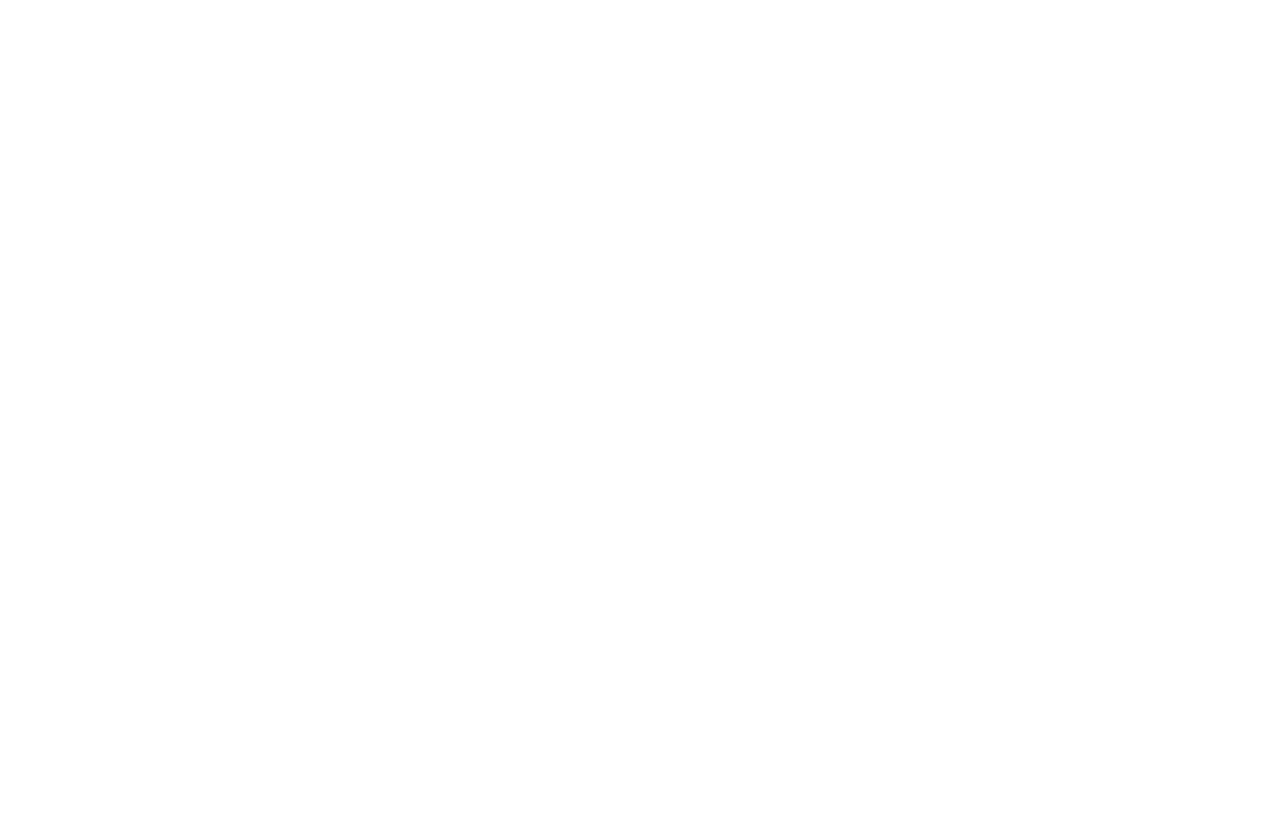
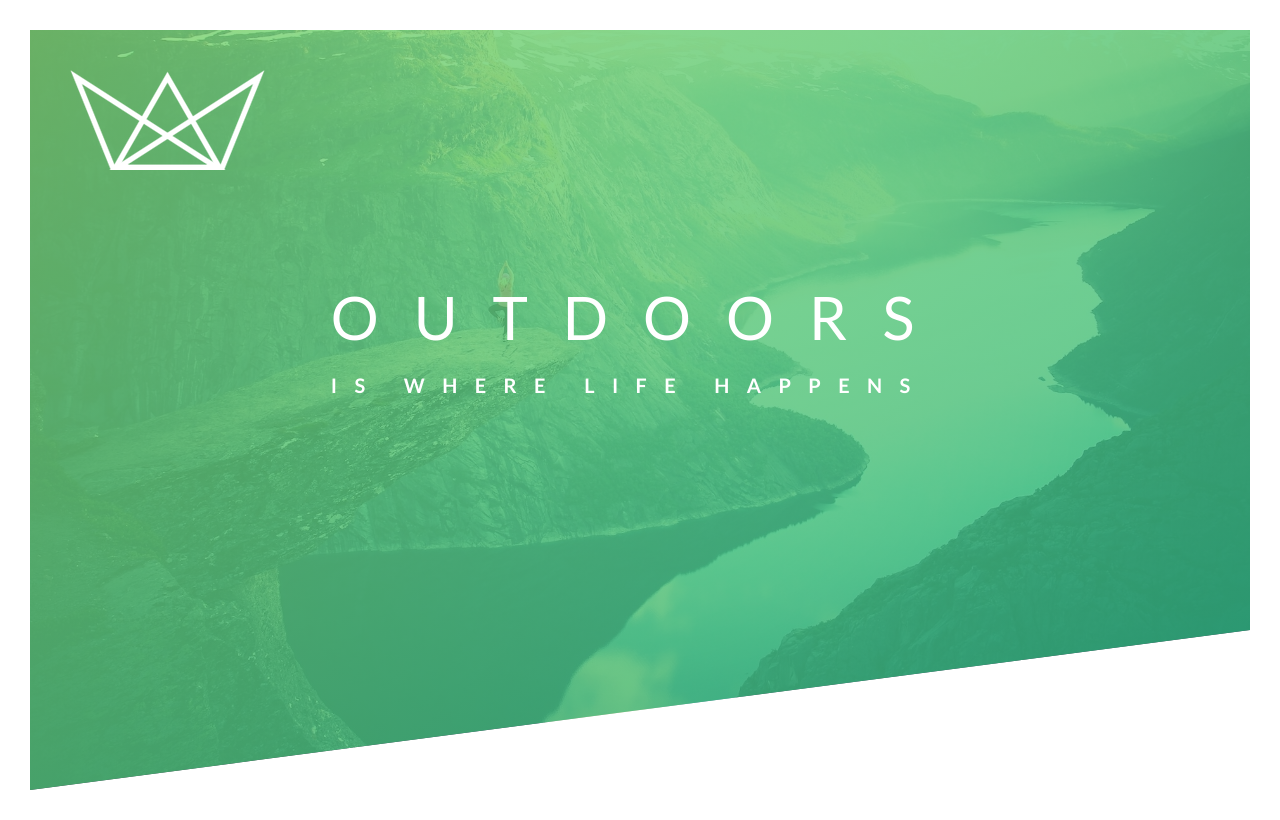
Before and after one commit to alexkarasik/natours-3, a plain HTML site: page starter/index.html in a window 1280 px wide. Drawn offline with Linux system fonts and the light colour scheme; files that its build step writes are made by us from their sources.

Commit message:
halfway through the header

```diff
--- a/starter/css/style.css
+++ b/starter/css/style.css
@@ -6,3 +6,69 @@ Medium green: #55c57a
 Dark green: #28b485
 
 */
+
+* {
+  margin: 0;
+  padding: 0;
+  box-sizing: border-box;
+}
+
+body {
+  font-family: "Lato", sans-serif;
+  font-weight: 400;
+  font-size: 16px;
+  line-height: 1.7;
+  color: #777;
+  padding: 30px;
+}
+
+.header {
+  height: 95vh;
+  background-image: linear-gradient(
+    to right bottom,
+    rgba(126, 213, 111, 0.8),
+    rgba(40, 180, 131, 0.8)),
+    url('../img/hero.jpg');
+  background-size: cover;
+  background-position: top;
+  position: relative;
+  clip-path: polygon(0 0, 100% 0, 100% 75vh, 0 100%)
+
+}
+
+.logo-box{
+  position: absolute;
+  top: 40px;
+  left: 40px;
+
+}
+
+.logo {
+  height: 35px;
+}
+
+.text-box {
+  position: absolute;
+  top: 40%;
+  left: 50%;
+  transform: translate(-50%, -50%);
+}
+
+.heading-primary {
+  color: #fff;
+  text-transform: uppercase;
+}
+
+.heading-primary-main {
+  display: block;
+  font-size: 60px;
+  font-weight: 400;
+  letter-spacing: 35px;
+}
+
+.heading-primary-sub {
+  display: block;
+  font-size: 20px;
+  font-weight: 700;
+  letter-spacing: 17.4px;
+}
--- a/starter/index.html
+++ b/starter/index.html
@@ -13,7 +13,20 @@
         <title>Natours | Exciting tours for adventurous people</title>
     </head>
     <body>
+        <header class="header">
+          <div class="logo-box">
+            <img src="img/logo-white.png" alt="logo">
+          </div>
+
+          <div class="text-box">
+            <h1 class="heading-primary">
+              <span class="heading-primary-main">Outdoors</span>
+              <span class="heading-primary-sub">is where life happens</span>
+            </h1>
+          </div>
 
 
+
+        </header>
     </body>
 </html>
```
